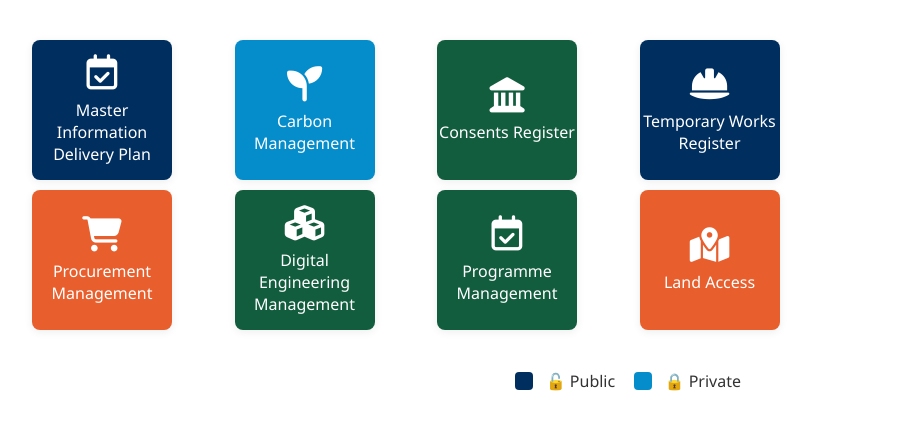
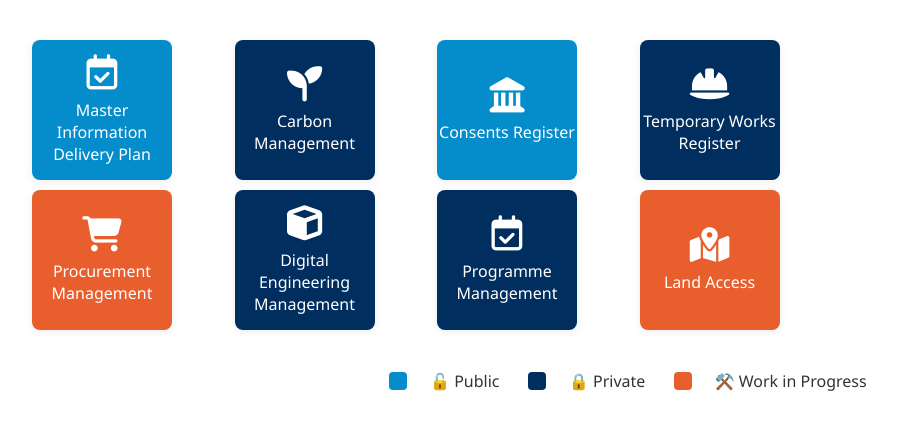
Before and after one commit to LTC-Tunnels-Approaches/LTC-Tunnels-Approaches.github.io, a plain HTML site: page index.html in a window 1280 px wide. Shown: the whole page, without its empty margins (8-905 px from the left). Drawn offline with Linux system fonts and the light colour scheme; a script that the page names is missing.

Commit message:
changed colours and legend

```diff
--- a/index.html
+++ b/index.html
@@ -10,19 +10,19 @@
 </head>
 <body>
     <div class="tile-container">
-        <div class="tile blue">
+        <div class="tile light-blue">
             <a href="https://example.com/master-info" target="https://app.morta.io/hub/2e7210e0-76c0-4809-8bb9-089c2c184d08/document/00bc1ac1-b4a3-4ada-a4ee-1cd93c8d6e9c">
                 <i class="fa-regular fa-calendar-check"></i>
                 <span>Master Information Delivery Plan</span>
             </a>
         </div>
-        <div class="tile light-blue">
+        <div class="tile blue">
             <a href="https://example.com/dashboard1" target="https://app.morta.io/hub/2e7210e0-76c0-4809-8bb9-089c2c184d08/document/fd77907f-eeb8-4ef2-bd63-04b710630589">
                 <i class="fa-solid fa-seedling"></i>
                 <span>Carbon Management</span>
             </a>
         </div>
-        <div class="tile green">
+        <div class="tile light-blue">
             <a href="https://example.com/consents-register" target="https://app.morta.io/hub/2e7210e0-76c0-4809-8bb9-089c2c184d08/document/7322d21d-4504-4ee9-991f-df06dae35a8b">
                 <i class="fa-solid fa-landmark"></i>
                 <span>Consents Register</span>
@@ -40,13 +40,13 @@
                 <span>Procurement Management</span>
             </a>
         </div>
-        <div class="tile green">
+        <div class="tile blue">
             <a href="https://example.com/digital-eng" target="https://app.morta.io/hub/2e7210e0-76c0-4809-8bb9-089c2c184d08/document/a9e20b58-7f06-4363-bf8c-57996566b033">
-                <i class="fa-solid fa-cubes"></i>
+                <i class="fa-solid fa-cube"></i>
                 <span>Digital Engineering Management</span>
             </a>
         </div>
-        <div class="tile green">
+        <div class="tile blue">
             <a href="https://example.com/programme-mgmt" target="https://app.morta.io/hub/2e7210e0-76c0-4809-8bb9-089c2c184d08/document/0408eea1-710f-4e80-90c3-8d6fca0189d5">
                 <i class="fa-regular fa-calendar-check"></i>
                 <span>Programme Management</span>
@@ -60,8 +60,9 @@
         </div>
     </div>
     <div class="legend">
-        <span class="legend-item blue"></span> 🔓 Public&nbsp;&nbsp;
-        <span class="legend-item light-blue"></span> 🔒 Private&nbsp;&nbsp;
+        <span class="legend-item light-blue"></span> 🔓 Public&nbsp;&nbsp;
+        <span class="legend-item blue"></span> 🔒 Private&nbsp;&nbsp;
+        <span class="legend-item orange"></span> ⚒️ Work in Progress&nbsp;&nbsp;
     </div>
     <script src="scripts/app.js"></script>
 </body>
--- a/styles/main.css
+++ b/styles/main.css
@@ -78,7 +78,7 @@ h1 {
     display: flex;
     justify-content: center;
     align-items: center;
-    gap: 10px;
+    gap: 20px;
     margin: 15px auto 0 auto;
     font-size: 1rem;
     color: #333;
```
